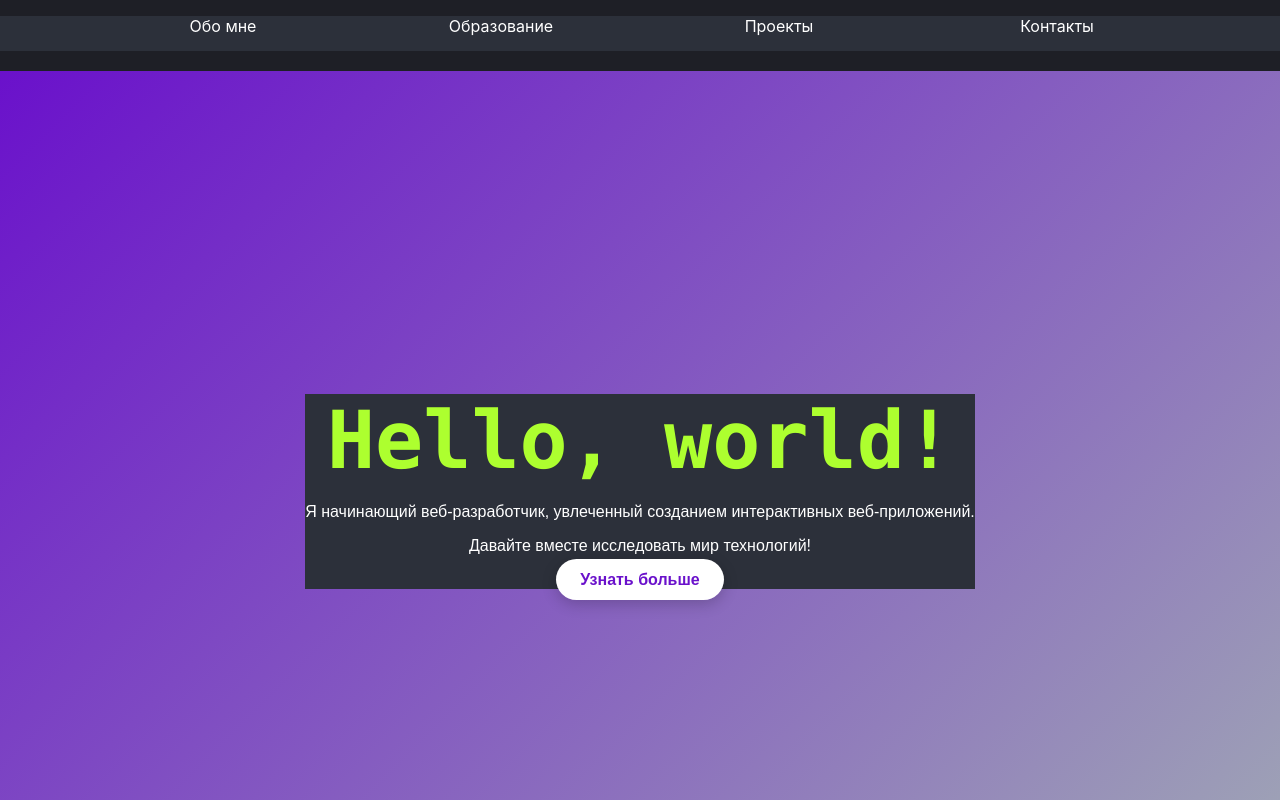
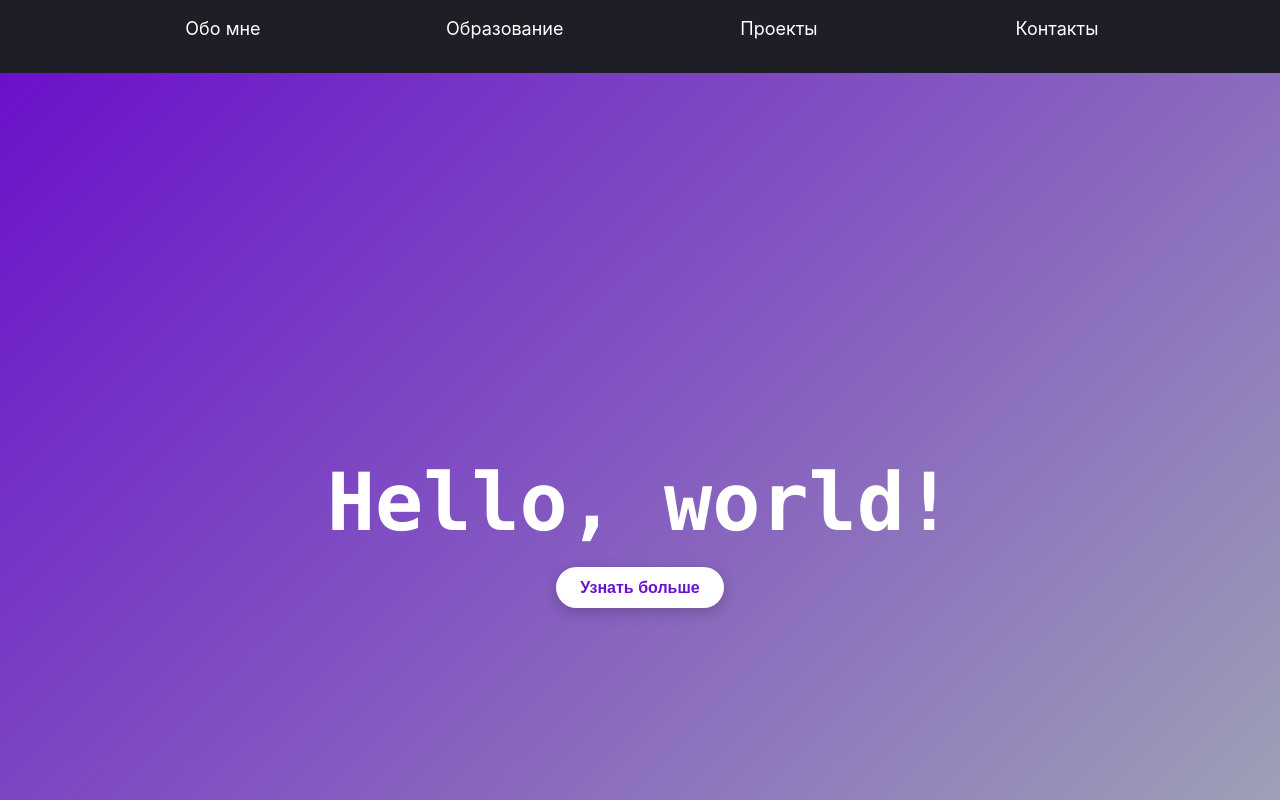
Before and after one commit to lyacsevna/AboutMe, a React (Create React App) app: page / in a window 1280 px wide. Shown: the top 800 px of the page. Built offline with nearby package versions, Linux system fonts and the light colour scheme.

Commit message:
edited homepage

```diff
--- a/src/App.css
+++ b/src/App.css
@@ -48,9 +48,8 @@ body {
 
 h1 {
   font-family: source-code-pro, Menlo, Monaco, Consolas, 'Courier New', monospace;
-  color: greenyellow;
   font-size: 80px;
-  margin: 0;
+  margin-bottom: 30PX;
 }
 
 h2 {
@@ -63,7 +62,6 @@ p {
 }
 
 header {
-  background-color: #2c303a;
   margin: 0 auto;
   padding: 0;
 }
--- a/src/App.js
+++ b/src/App.js
@@ -50,6 +50,7 @@ const App = () => {
             </header>
             <Home />
             <main className='container'>
+
                 <section>
                     <Item>
                         <AboutMe />
--- a/src/components/home.js
+++ b/src/components/home.js
@@ -22,8 +22,7 @@ const Home = () => {
         <section id="home" className="home-section">
             <header className="home-header">
                 <h1 className="fade-in">{text}</h1>
-                <p className="fade-in">Я начинающий веб-разработчик, увлеченный созданием интерактивных веб-приложений.</p>
-                <p className="fade-in">Давайте вместе исследовать мир технологий!</p>
+                <p className="fade-in"></p>
                 <a href="#aboutme" className="cta-button fade-in">Узнать больше</a>
             </header>
         </section>
--- a/src/styles/contacts.css
+++ b/src/styles/contacts.css
@@ -2,16 +2,6 @@
     margin: 20px;
     color: white;
     font-family: Arial, sans-serif;
-}
-
-
-h2 {
-    margin-bottom: 10px;
-    color: white;
-}
-
-h3 {
-    color: white;
 }
 
 
--- a/src/styles/home.css
+++ b/src/styles/home.css
@@ -8,6 +8,7 @@
     color: white;
     text-align: center;
     padding: 20px;
+
 }
 
 .home-header {
@@ -30,7 +31,7 @@
 }
 
 .cta-button {
-    margin-top: 20px;
+    margin-top: 30px;
     padding: 12px 24px;
     background-color: #fff;
     color: #6a11cb;
@@ -45,6 +46,7 @@
 .cta-button:hover {
     background-color: #f0f0f0;
     transform: translateY(-2px);
+
 }
 
 @keyframes fadeIn {
--- a/src/styles/navigation.css
+++ b/src/styles/navigation.css
@@ -4,6 +4,7 @@
   justify-content: space-evenly;
   align-items: center;
   padding: 0;
+  font-size: large;
 }
 
 .header-items li {
```
